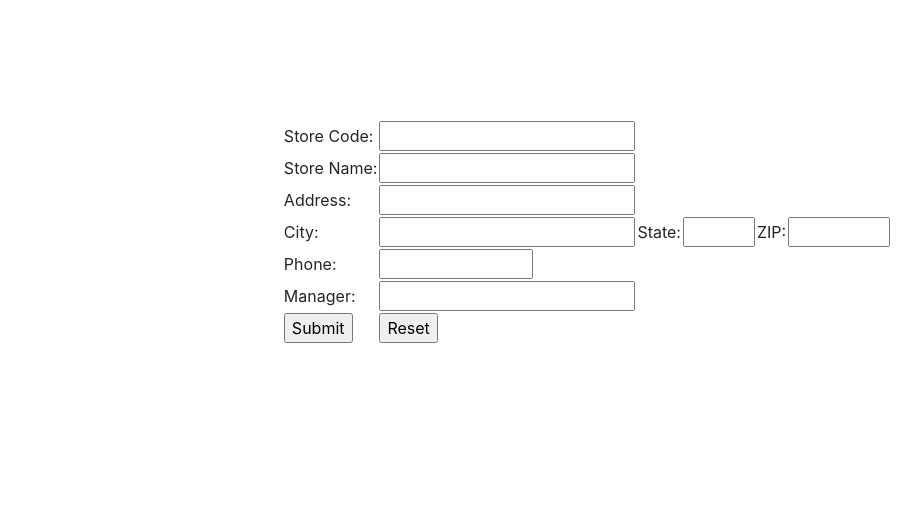
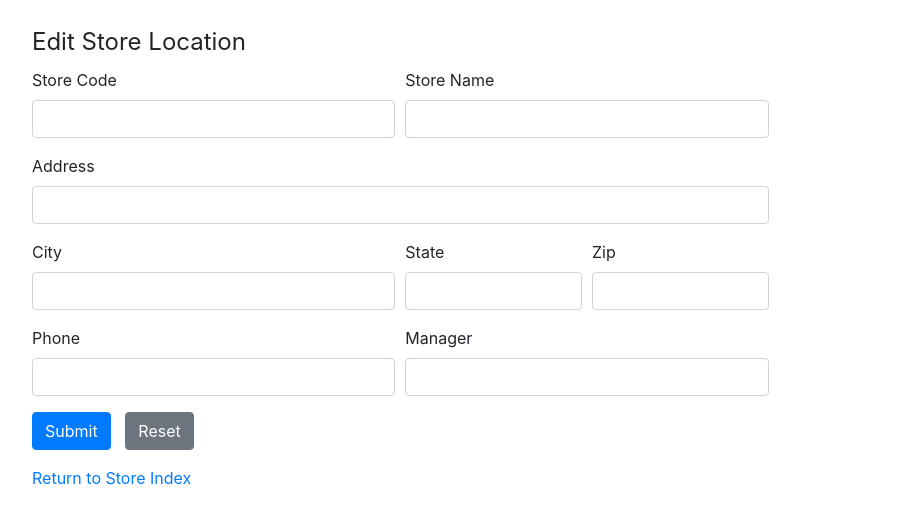
Before and after one commit to torql13/csc-423, a Laravel app: page /storeLocations/editLocation/1 in a window 1280 px wide. Shown: the part 56-580 px from the top of the page, without its empty margins (53-974 px from the left). Run offline with Laravel 8, Linux system fonts and the light colour scheme; data that the repository does not hold is empty.

Commit message:
created storeIndex page, refined edit funcitonality, copied page style to match torrins vendor shit

```diff
--- a/app/Http/Controllers/StoresController.php
+++ b/app/Http/Controllers/StoresController.php
@@ -9,11 +9,11 @@ use Illuminate\Http\Request;
 class StoresController extends Controller
 {
 
-    public function allLocations()
+    public function storeIndex()
     {
         $locationList = DB::table('retail_store')->simplePaginate(10);
 
-        return view('StoreLocation.allLocations', compact('locationList'));
+        return view('StoreLocation.storeIndex', compact('locationList'));
 
     }
 
@@ -30,20 +30,20 @@ class StoresController extends Controller
         $state = $_POST['storeState'];
         $zip = $_POST['storeZip'];
         $phone = $_POST['storePhone'];
-        $manager = $_POST['storeManager'];
+        $manager = $_POST['manager'];
         $storeCode = $_POST['storeCode'];
 
         DB::table('retail_store')->insert([
             ['StoreCode'=> $storeCode, 'StoreName' => $name, 'Address' => $addr, 'City' => $city, 'State' => $state,
             'Zip' => $zip, 'Phone' => $phone, 'ManagerName' => $manager]
         ]);
-        return redirect()->action('StoresController@allLocations');
+        return redirect()->action('StoresController@storeIndex');
     }
 
     public function deleteLocation($id)
     {
         DB::table('retail_store')->where('StoreId', $id)->delete();
-        return redirect()->action('StoresController@allLocations');
+        return redirect()->action('StoresController@storeIndex');
     }
 
     public function editLocation($id)
@@ -62,6 +62,6 @@ class StoresController extends Controller
         'State' => $store['storeState'], 'ZIP' => $store['storeZip'], 'Phone' => $store['storePhone'], 'ManagerName' => $store['manager']
         ]);
 
-        return redirect()->action('StoresController@allLocations');
+        return redirect()->action('StoresController@storeIndex');
     }
 }
--- a/resources/views/StoreLocation/editLocation.blade.php
+++ b/resources/views/StoreLocation/editLocation.blade.php
@@ -1,46 +1,84 @@
 @extends('layouts.main')
 
 @section('content')
-<div class="editLocation">
-   <form action="{{ action('StoresController@updateLocation') }}" method="post" id="addLocationForm">
-    <table align="center">
-        <tr>
-            <td>Store Code: </td>
-            <td> <input type="text" name="storeCode" id="storeCode" value="{{ $storeLocation->StoreCode }}" /> </td>
-        </tr>
-        <tr>
-            <td> Store Name: </td>
-            <td> <input type="text" name="storeName" id="storeName" value="{{ $storeLocation->StoreName }}" /> </td>
-        </tr>
-        <br/>
-        <tr>
-            <td> Address: </td>
-            <td> <input type="text" name="storeAddress" id="storeAddress" value="{{ $storeLocation->Address }}"/> </td>
-        </tr>
-        <br/>
-        <tr>
-            <td> City: </td>
-            <td> <input type="text" name="storeCity" id="storeCity" value="{{ $storeLocation->City }}" /> </td>
-            <td> State: </td>
-            <td> <input type="text" name="storeState" id="storeState" size="2"  value="{{ $storeLocation->State }}"/> </td>
-            <td> ZIP: </td>
-            <td> <input type="text" name="storeZip" id="storeZip" size="5" value="{{ $storeLocation->ZIP }}" /> </td>
-        </tr>
-        <br/>
-        <tr>
-            <td> Phone: </td>
-            <td> <input type="text" name="storePhone" id="storePhone" size="10" value="{{ $storeLocation->Phone }}" /> </td>
-        </tr>
-        <br/>
-        <tr>
-            <td> Manager: </td>
-            <td> <input type="text" name="storeManager" id="storeManager" value="{{ $storeLocation->ManagerName }}" /> </td>
-        </tr>
-        <br/>
-        <tr>
-            <td> <input type="submit" value="Submit" /> </td>
-            <td> <input type="reset" value="Reset" /> </td>
-        </tr>
-    </table>
-    </form>
+<div class="container mt-4">
+    <div class="well">
+
+        <form action="{{ action('StoresController@updateLocation') }}" method="post" id="editLocationForm">
+
+            <fieldset>
+
+                <legend>Edit Store Location</legend>
+
+                <div class="form-row" style="visibility:hidden;position:absolute">
+                    <div class="form-group col-md-4">
+                        <label>Store Id</label>
+                        <input type="text" class="form-control" name="storeId" id="storeId" value="{{ $storeLocation->StoreId }}">
+                    </div>
+                </div>
+
+                <div class="form-row">
+                    <div class="form-group col-md-4">
+                        <label>Store Code</label>
+                        <input type="text" class="form-control" name="storeCode" id="storeCode" value="{{ $storeLocation->StoreCode }}">
+                    </div>
+                    <div class="form-group col-md-4">
+                        <label>Store Name</label>
+                        <input type="text" class="form-control" name="storeName" id="storeName" value="{{ $storeLocation->StoreName }}"/>
+                        </select>
+                    </div>
+                </div>
+
+                <div class="form-row">
+                    <div class="form-group col-md-8">
+                        <label>Address</label>
+                        <input type="text" class="form-control" name="storeAddress" id="storeAddress" value="{{ $storeLocation->Address }}">
+                    </div>
+                </div>
+
+                <div class="form-row">
+                    <div class="form-group col-md-4">
+                        <label>City</label>
+                        <input type="text" class="form-control" name="storeCity" id="storeCity" value="{{ $storeLocation->City }}">
+                    </div>
+                    <div class="form-group col-md-2">
+                        <label>State</label>
+                        <input type="text" class="form-control" name="storeState" id="storeState" value="{{ $storeLocation->State }}">
+                    </div>
+                    <div class="form-group col-md-2">
+                        <label>Zip</label>
+                        <input type="text" class="form-control" name="storeZip" id="storeZip" value="{{ $storeLocation->ZIP }}">
+                    </div>
+                </div>
+
+                <div class="form-row">
+                    <div class="form-group col-md-4">
+                        <label>Phone</label>
+                        <input type="text" class="form-control" name="storePhone" id="storePhone" value="{{ $storeLocation->Phone }}">
+                    </div>
+                    <div class="form-group col-md-4">
+                        <label>Manager</label>
+                        <input type="text" class="form-control" name="manager" id="manager" value="{{ $storeLocation->ManagerName }}">
+                    </div>
+                </div>
+
+                <div class="form-row">
+                    <div class="form-group col-md-1">
+                        <input class="btn btn-primary" type="submit" value="Submit" />
+                    </div>
+                    <div class="form-group col-md-1">
+                        <input class="btn btn-secondary" type="reset" value="Reset" />
+                    </div>
+                </div>
+
+            </fieldset>
+        </form>
+        <div class="row">
+            <div class="col-md-4">
+                <a href="/storeLocations/">Return to Store Index</a>
+            </div>
+        </div>
+    </div>
+</div>
+
 @stop
--- a/resources/views/index.blade.php
+++ b/resources/views/index.blade.php
@@ -66,7 +66,7 @@
               @endforeach
             </table>
           </p>
-          <p><a href="/storeLocations/allLocations">Click here to see all Store Locations...</a></p>
+          <p><a href="/storeLocations/">Click here to see all Store Locations...</a></p>
         </div>
       </div>
       <div class="row">
--- a/routes/web.php
+++ b/routes/web.php
@@ -25,7 +25,7 @@ Route::get('/vendor/deleteVendor/{id}', ['uses' => 'VendorsController@deleteVend
 
 Route::get('/storeLocations/view/{id}', ['uses' => 'StoresController@viewLocation', 'as' => 'viewLocation']);
 
-Route::get('/storeLocations/allLocations', 'StoresController@allLocations');
+Route::get('/storeLocations/', 'StoresController@storeIndex');
 
 Route::get('/storeLocations/addLocation', function(){
     return view('StoreLocation.addLocation');
```
Also changed, not shown: resources/views/StoreLocation/addLocation.blade.php (+73 -42 lines), resources/views/StoreLocation/storeIndex.blade.php (renamed from resources/views/StoreLocation/allLocations.blade.php).
